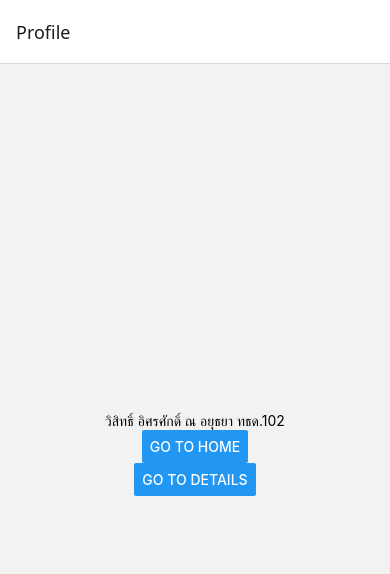
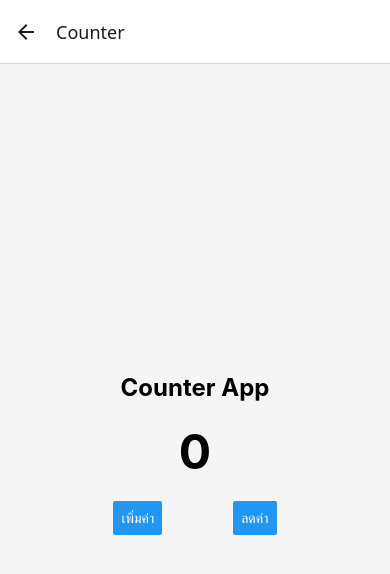
Before and after one commit to P1erro3/react-native-expo-learning, a React Native app: screen /Counter in a window 390 px wide. Shown: the top 574 px of the page. Built offline with nearby package versions, Linux system fonts and the light colour scheme.

Commit message:
feat: set up React Navigation with Home Details and Profile screens

```diff
--- a/App.js
+++ b/App.js
@@ -1,9 +1,6 @@
 
 import { NavigationContainer } from "@react-navigation/native";
 import Navigation from "./components/Navigation";
-
-
-
 
 
 
--- a/components/Navigation.js
+++ b/components/Navigation.js
@@ -2,6 +2,7 @@ import { createStackNavigator } from "@react-navigation/stack";
 import HomeScreen from "../pages/HomeScreen";
 import DetailsScreen from "../pages/DetailsScreen";
 import ProfileScreen from "../pages/ProfileScreen";
+import CounterScreen from "../pages/CounterScreen";
 
 const Stack = createStackNavigator();
 
@@ -11,6 +12,7 @@ export default function App() {
             <Stack.Screen name="Profile" component={ProfileScreen} />
             <Stack.Screen name="Home" component={HomeScreen} />
             <Stack.Screen name="Details" component={DetailsScreen} />
+            <Stack.Screen name="Counter" component={CounterScreen} />
         </Stack.Navigator>
     );
 }
--- /dev/null
+++ b/pages/CounterScreen.js
@@ -0,0 +1,59 @@
+import React, { useState } from 'react';
+import { View, Text, Button, StyleSheet } from 'react-native';
+
+const CounterScreen = () => {
+    const [count, setCount] = useState(0);
+
+    const increment = () => {
+        setCount(count + 1);
+    };
+
+    const decrement = () => {
+        if (count > 0) {
+            setCount(count - 1);
+        }
+    };
+
+    return (
+        <View style={styles.container}>
+            <Text style={styles.title}>Counter App</Text>
+            <Text style={styles.countText}>{count}</Text>
+            <View style={styles.buttonContainer}>
+                <Button
+                    title="เพิ่มค่า"
+                    onPress={increment}
+                />
+                <Button
+                    title="ลดค่า"
+                    onPress={decrement}
+                />
+            </View>
+        </View>
+    );
+};
+
+const styles = StyleSheet.create({
+    container: {
+        flex: 1,
+        justifyContent: 'center',
+        alignItems: 'center',
+        backgroundColor: '#f5f5f5',
+    },
+    title: {
+        fontSize: 24,
+        fontWeight: 'bold',
+        marginBottom: 20,
+    },
+    countText: {
+        fontSize: 48,
+        fontWeight: 'bold',
+        marginBottom: 20,
+    },
+    buttonContainer: {
+        flexDirection: 'row',
+        width: '60%',
+        justifyContent: 'space-around',
+    },
+});
+
+export default CounterScreen;
--- a/pages/ProfileScreen.js
+++ b/pages/ProfileScreen.js
@@ -11,6 +11,12 @@ export default function ProfileScreen({ navigation }) {
                 title="Go to Details"
                 onPress={() => navigation.navigate("Details")}
             />
+            <Text></Text>
+
+            <Button
+                title="Go to Counter"           // แก้ typo titale -> title
+                onPress={() => navigation.navigate("Counter")}  // แก้ obpress -> onPress
+            />
         </View>
     );
 }
```
